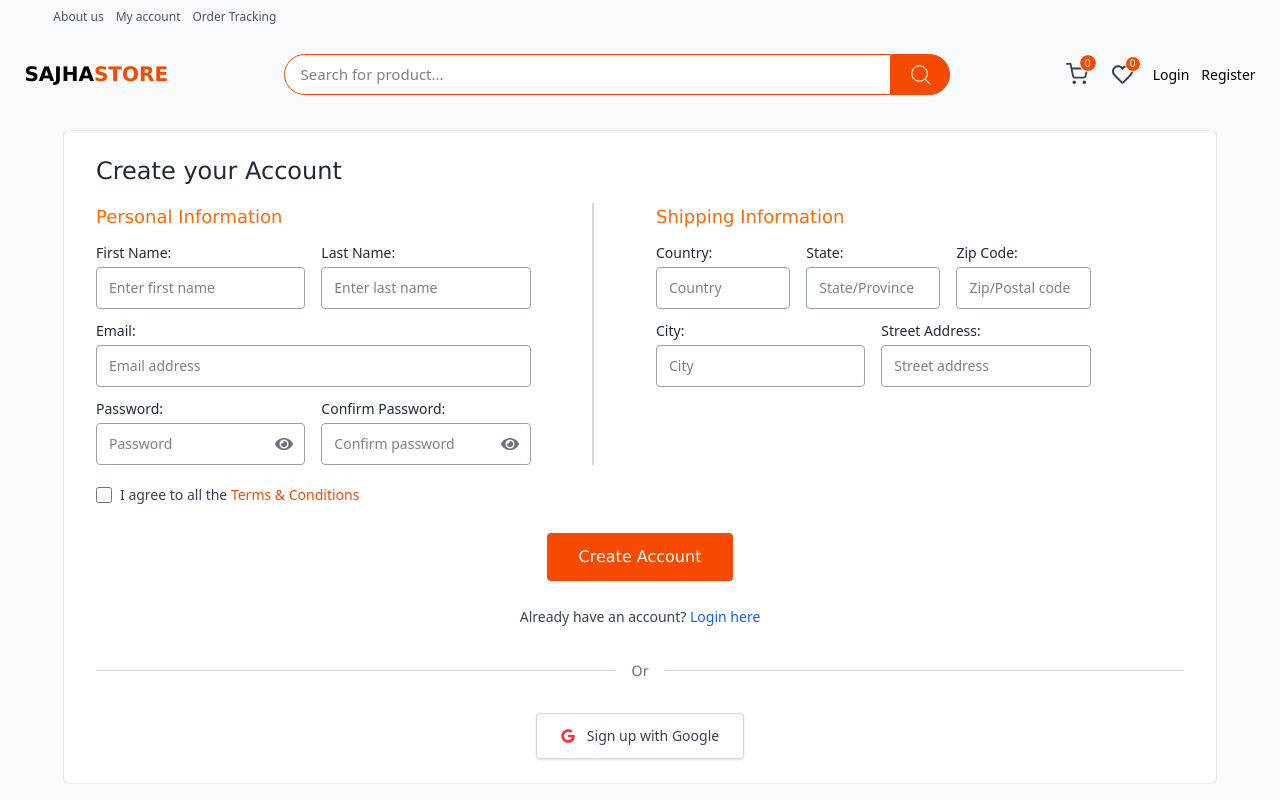
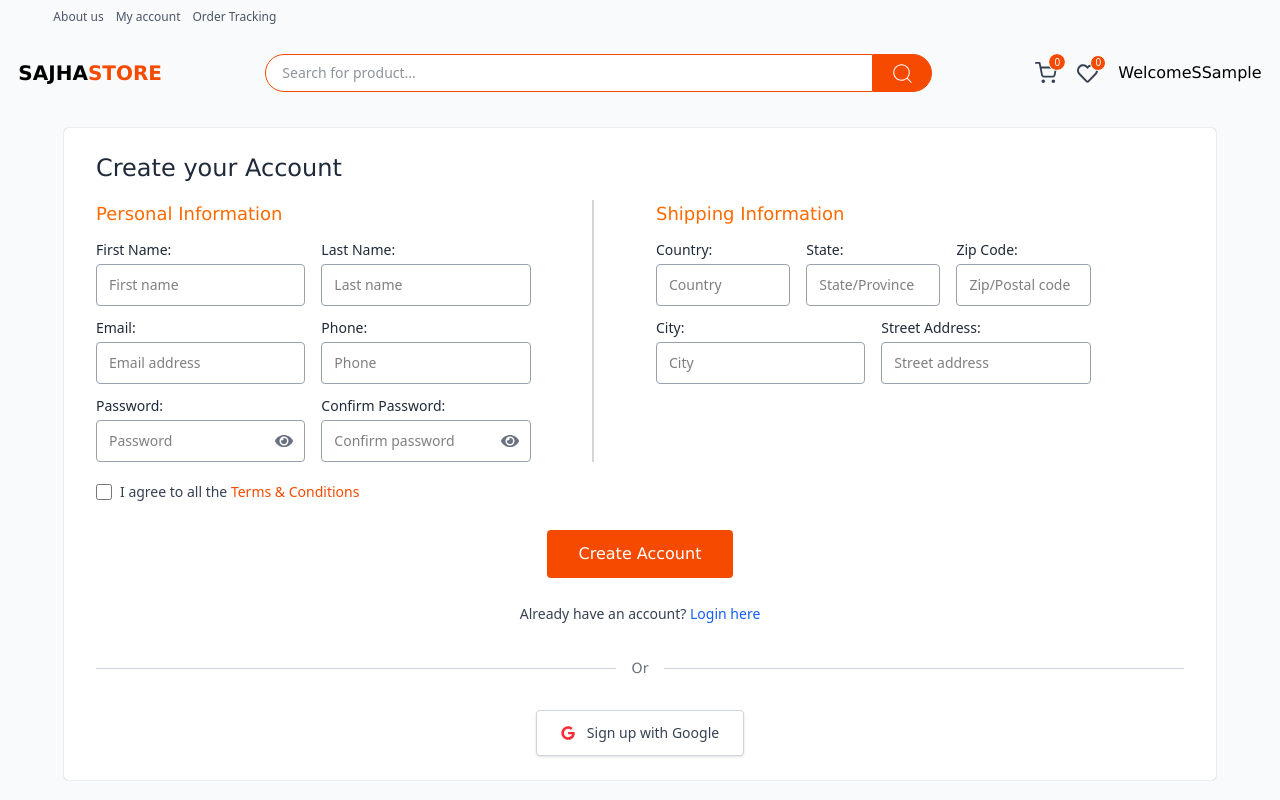
Before and after one commit to mrjung99/E-commerce-website, a React (Vite) app in the folder Sajha-store/: page /register in a window 1280 px wide. Shown: the top 800 px of the page. Built offline with nearby package versions, Linux system fonts and the light colour scheme; sample sign-in values are in the browser's storage.

Commit message:
auth: login and register auth:

```diff
--- /dev/null
+++ b/Sajha-store/src/components/auth/ProtectedAuth.jsx
@@ -0,0 +1,25 @@
+
+import { useAuth } from '../../context/AuthContext'
+import { Navigate, useLocation } from 'react-router-dom'
+
+
+const ProtectedAuth = ({ children }) => {
+    const { isAuthenticated, loading } = useAuth()
+    const location = useLocation()
+
+    if (loading) {
+        return (
+            <div className='flex justify-center items-center min-h-screen'>
+                <div className='animate-spin rounded-full h-12 w-12 border-b-2 border-orange-600'></div>
+            </div>
+        )
+    }
+
+    if (!isAuthenticated) {
+        return <Navigate to='/login' state={{ from: location.pathname }} replace />
+    }
+
+    return children
+}
+
+export default ProtectedAuth
--- a/Sajha-store/src/components/pages/Register.jsx
+++ b/Sajha-store/src/components/pages/Register.jsx
@@ -28,24 +28,33 @@ const Register = () => {
                             <div className='grid grid-cols-1 md:grid-cols-2 gap-4'>
                                 <div className='flex flex-col'>
                                     <label htmlFor="firstname" className='font-sans text-sm text-gray-800 mb-1'>First Name:</label>
-                                    <input type="text" name='firstname' id='firstname' placeholder='Enter first name'
+                                    <input type="text" name='firstname' id='firstname' placeholder='First name'
                                         className='px-3 py-2.5 font-sans text-sm border border-gray-400 rounded outline-0
                                         focus:border-orange-500 focus:ring-1 focus:ring-orange-200 transition-all duration-200' />
                                 </div>
                                 <div className='flex flex-col'>
                                     <label htmlFor="lastname" className='font-sans text-sm text-gray-800 mb-1'>Last Name:</label>
-                                    <input type="text" name='lastname' id='lastname' placeholder='Enter last name'
+                                    <input type="text" name='lastname' id='lastname' placeholder='Last name'
                                         className='px-3 py-2.5 font-sans text-sm border border-gray-400 rounded outline-0
                                         focus:border-orange-500 focus:ring-1 focus:ring-orange-200 transition-all duration-200' />
                                 </div>
                             </div>
 
                             {/* Email */}
-                            <div className='flex flex-col'>
-                                <label htmlFor="email" className='font-sans text-sm text-gray-800 mb-1'>Email:</label>
-                                <input type="email" name='email' id='email' placeholder='Email address'
-                                    className='px-3 py-2.5 font-sans text-sm border border-gray-400 rounded outline-0
+                            <div className='grid grid-cols-1 md:grid-cols-2 gap-4'>
+
+                                <div className='flex flex-col'>
+                                    <label htmlFor="email" className='font-sans text-sm text-gray-800 mb-1'>Email:</label>
+                                    <input type="email" name='email' id='email' placeholder='Email address'
+                                        className='px-3 py-2.5 font-sans text-sm border border-gray-400 rounded outline-0
                                     focus:border-orange-500 focus:ring-1 focus:ring-orange-200 transition-all duration-200' />
+                                </div>
+                                <div className='flex flex-col'>
+                                    <label htmlFor="phone" className='font-sans text-sm text-gray-800 mb-1'>Phone:</label>
+                                    <input type="phone" name='phone' id='phone' placeholder='Phone'
+                                        className='px-3 py-2.5 font-sans text-sm border border-gray-400 rounded outline-0
+                                    focus:border-orange-500 focus:ring-1 focus:ring-orange-200 transition-all duration-200' />
+                                </div>
                             </div>
 
                             {/* Password Fields */}
--- a/Sajha-store/src/components/ui/CartIcon.jsx
+++ b/Sajha-store/src/components/ui/CartIcon.jsx
@@ -1,7 +1,6 @@
 import React from 'react'
 import { FiShoppingCart } from "react-icons/fi";
 import { useCart } from '../../context/CartContext';
-import { NavLink } from 'react-router-dom';
 
 const CartIcon = () => {
     const { getTotalCartItem } = useCart()
@@ -9,7 +8,6 @@ const CartIcon = () => {
 
     return (
         <div className='relative'>
-            <NavLink to="/cart">
             <FiShoppingCart size={22} className="text-gray-700" />
             {cartItem >= 0 && (
                 <span className='absolute -top-2 -right-2 bg-orange-600 text-[10px] outline
@@ -18,7 +16,6 @@ const CartIcon = () => {
                     {cartItem}
                 </span>
             )}
-            </NavLink>
         </div>
     )
 }
--- a/Sajha-store/src/components/ui/Right.jsx
+++ b/Sajha-store/src/components/ui/Right.jsx
@@ -2,27 +2,43 @@
 import CartIcon from "./CartIcon";
 import { NavLink } from "react-router-dom";
 import WishListButton from "./WishListButton";
+import { useAuth } from "../../context/AuthContext";
 
 const Right = () => {
+
+    const { isAuthenticated, user, openLoginModel } = useAuth()
+
     return (
         <div className='flex items-center justify-center gap-5'>
             <span className='flex gap-1 items-center justify-center cursor-pointer text-gray-700'>
-                <CartIcon /><span className='text-[11px]'></span>
+                <NavLink to="/cart">
+                    <CartIcon />
+                </NavLink>
             </span>
             <NavLink to="/wishlist">
                 <span className='flex gap-1 items-center justify-center cursor-pointer'>
                     <WishListButton />
                 </span>
             </NavLink>
+            {
+                isAuthenticated ? (
+                    <div>
+                        <span>Welcome</span>
+                        <span>{user.name.charAt(0).toUpperCase() || "User"}</span>
+                        <span>{user.name.split(' ')[0]}</span>
+                    </div>
+                ) : (
                     <span className='flex gap-3 items-center justify-center cursor-pointer font-sans'>
                         <NavLink to="/login">
-                    <span className="text-[14px] cursor-pointer hover:text-orange-600">Login</span>
+                            <span className="text-[14px] cursor-pointer hover:text-orange-600" onClick={openLoginModel}>Login</span>
                         </NavLink>
-
                         <NavLink to="/register">
                             <span className="text-[14px] cursor-pointer hover:text-orange-600">Register</span>
                         </NavLink>
                     </span>
+                )
+            }
+
         </div>
     )
 }
--- a/Sajha-store/src/components/ui/Search.jsx
+++ b/Sajha-store/src/components/ui/Search.jsx
@@ -73,6 +73,8 @@ const Search = () => {
             const searchQuery = typeof query === "string" ? query : String(query)
             const trimmedQuery = searchQuery.trim()
 
+            if (trimmedQuery === "") return
+
             const params = new URLSearchParams()
             if (trimmedQuery) {
                 params.set("q", trimmedQuery)
@@ -125,7 +127,7 @@ const Search = () => {
 
 
     return (
-        <div ref={searchRef} className='relative font-sans font-thin py-2 flex items-center
+        <div ref={searchRef} className='relative py-2 flex items-center
             justify-center w-lvh'>
             {/* <select name="category" id="" className='outline-0 bg-gray-white rounded p-2 text-[13px]  cursor-pointer'
                 value={selectedCategory}
@@ -141,7 +143,7 @@ const Search = () => {
 
             <div className="w-10/12 flex items-stretch">
                 <input type="text" placeholder='Search for product...'
-                    className='text-[15px] py-2 px-4  w-full bg-white outline-0 border border-orange-600 rounded-l-full
+                    className='text-sm font-sans text-gray-800 py-2 px-4  w-full bg-white outline-0 border border-orange-600 rounded-l-full
                     focus:shadow-[inset_0_0_5px_rgba(249,115,22,0.4)]'
                     value={searchTerm}
                     onChange={(e) => {
--- a/Sajha-store/src/components/ui/WishListButton.jsx
+++ b/Sajha-store/src/components/ui/WishListButton.jsx
@@ -1,7 +1,6 @@
 import React from 'react'
 import { useWishList } from '../../context/WishListContext'
 import { FaRegHeart } from "react-icons/fa";
-import { NavLink } from 'react-router-dom';
 
 
 const WishListButton = () => {
@@ -9,11 +8,9 @@ const WishListButton = () => {
     const totalWishList = totalWishListItem()
     return (
         <div className='relative'>
-            <NavLink to="/wishlist">
-                <FaRegHeart size={21} className='text-gray-700' />
-                {totalWishList >= 0 && <span className='absolute -top-2 -right-2 bg-orange-600 text-white
+            <FaRegHeart size={21} className='text-gray-700' />
+            {totalWishList >= 0 && <span className='absolute -top-2 -right-2 bg-orange-600 text-white
             h-4 w-4 rounded-full flex items-center justify-center text-[10px] font-sans font-thin border border-white'>{totalWishList}</span>}
-            </NavLink>
         </div>
     )
 }
--- a/Sajha-store/src/context/AuthContext.jsx
+++ b/Sajha-store/src/context/AuthContext.jsx
@@ -1,3 +1,14 @@
-import { createContext } from "react";
+import { createContext, useContext } from "react";
 
 export const AuthContext = createContext()
+
+
+export const useAuth = () => {
+    const context = useContext(AuthContext)
+
+    if (!context) {
+        throw new Error("Authcontext must use under authprovider")
+    }
+
+    return context
+}
--- a/Sajha-store/src/context/AuthProvider.jsx
+++ b/Sajha-store/src/context/AuthProvider.jsx
@@ -1,12 +1,12 @@
 
 import React, { useEffect, useState } from 'react'
 import { AuthContext } from './AuthContext'
-import { useNavigate } from 'react-router-dom'
 
 const AuthProvider = ({ children }) => {
     const [user, setuser] = useState(null)
     const [loading, setLoading] = useState(true)
-    const navigate = useNavigate()
+    const [isAuthenticated, setIsAuthenticated] = useState(false)
+    const [showLoginModel, setShowLoginModel] = useState(false)
 
     useEffect(() => {
         const checkAuth = async () => {
@@ -16,7 +16,12 @@ const AuthProvider = ({ children }) => {
 
                 if (savedToken && savedUser) {
                     setuser(JSON.parse(savedUser))
+                    setIsAuthenticated(true)
+                } else {
+                    localStorage.removeItem("user-data")
+                    localStorage.removeItem('user-token')
                 }
+
             } catch (error) {
                 console.error("Auth error", error);
             } finally {
@@ -62,9 +67,11 @@ const AuthProvider = ({ children }) => {
             const { password: _, ...userWithoutPassword } = users;
             const token = `mock_jwt_${new Date()}_${founduser.id}`
 
-            setuser(userWithoutPassword)
             localStorage.setItem("user-data", JSON.stringify(userWithoutPassword))
             localStorage.setItem("user-token", token)
+            setuser(userWithoutPassword)
+            setIsAuthenticated(true)
+            setShowLoginModel(false)
 
             return { success: true, user: userWithoutPassword }
         } catch (error) {
@@ -94,12 +101,16 @@ const AuthProvider = ({ children }) => {
                 orders: []
             }
             users.push(newUser)
+
             const { password: _, ...userWithoutPass } = users
             const token = `mock_jwt${new Date()}_${userData.id}`
+
             localStorage.setItem("user-data", JSON.stringify(userWithoutPass))
             localStorage.setItem("user-token", token)
+            setuser(userWithoutPass)
+            setIsAuthenticated(true)
+            return { success: true, user: userWithoutPass, message: "Registration successful" }
 
-            return { success: true, user: userWithoutPass, message: "Registration successful" }
         } catch (error) {
             console.log(error);
             return { success: false, message: "Registration fail" }
@@ -110,11 +121,14 @@ const AuthProvider = ({ children }) => {
         setuser(null)
         localStorage.removeItem("user-data")
         localStorage.removeItem("user-token")
-        navigate("/")
+        setIsAuthenticated(false)
     }
 
+    const openLoginModel = () => setShowLoginModel(true)
+    const closeLoginModel = () => setShowLoginModel(false)
+
     return (
-        <AuthContext.Provider value={{ user, login, register, logout, loading }}>
+        <AuthContext.Provider value={{ user, login, register, logout, loading, isAuthenticated, showLoginModel, openLoginModel, closeLoginModel }}>
             {children}
         </AuthContext.Provider>
     )
--- a/Sajha-store/src/layout/Layout.jsx
+++ b/Sajha-store/src/layout/Layout.jsx
@@ -7,7 +7,6 @@ import Footer from './Footer'
 const Layout = () => {
     return (
         <div>
-
             <TopBar />
             <SearchBar />
             <Outlet />
```
Also changed, not shown: Sajha-store/src/App.jsx (+14 -8 lines), Sajha-store/src/components/pages/Login.jsx (+40 -6 lines). Lines whose indentation alone changed are shown as unchanged.
